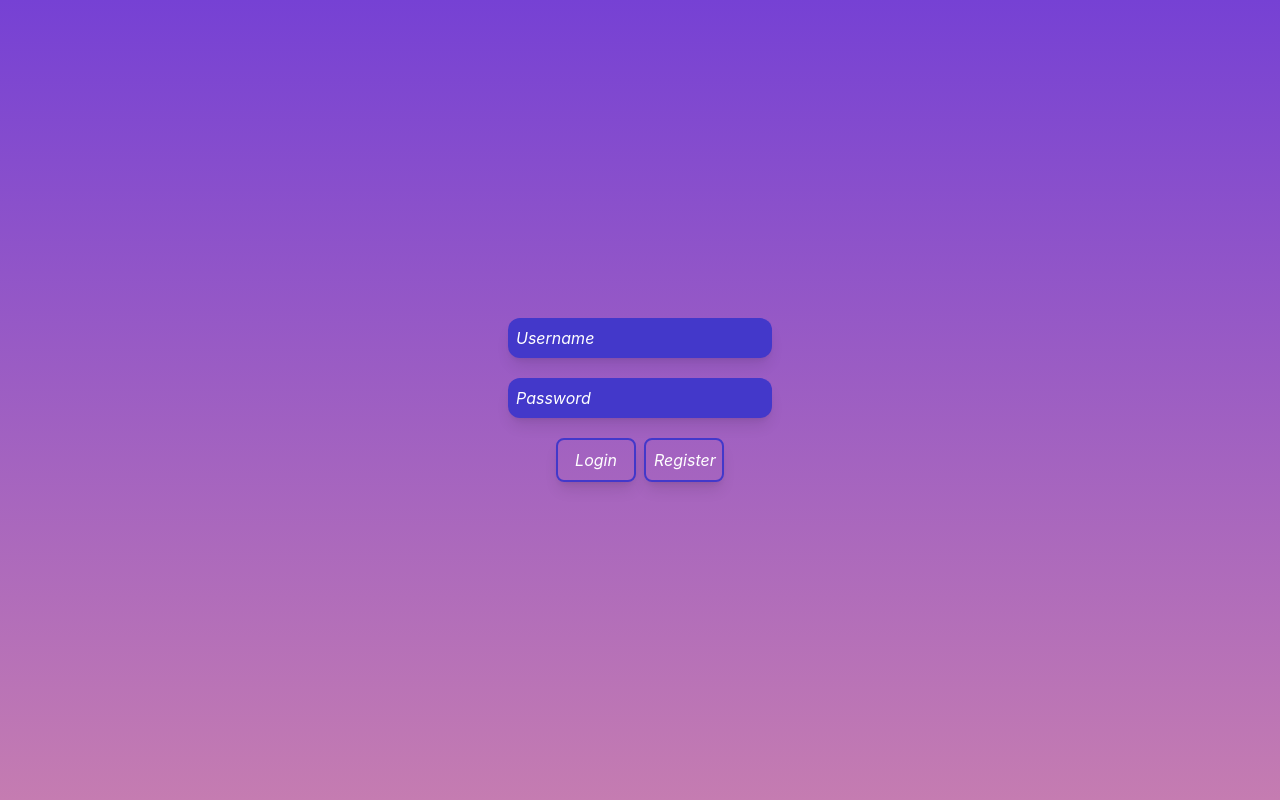
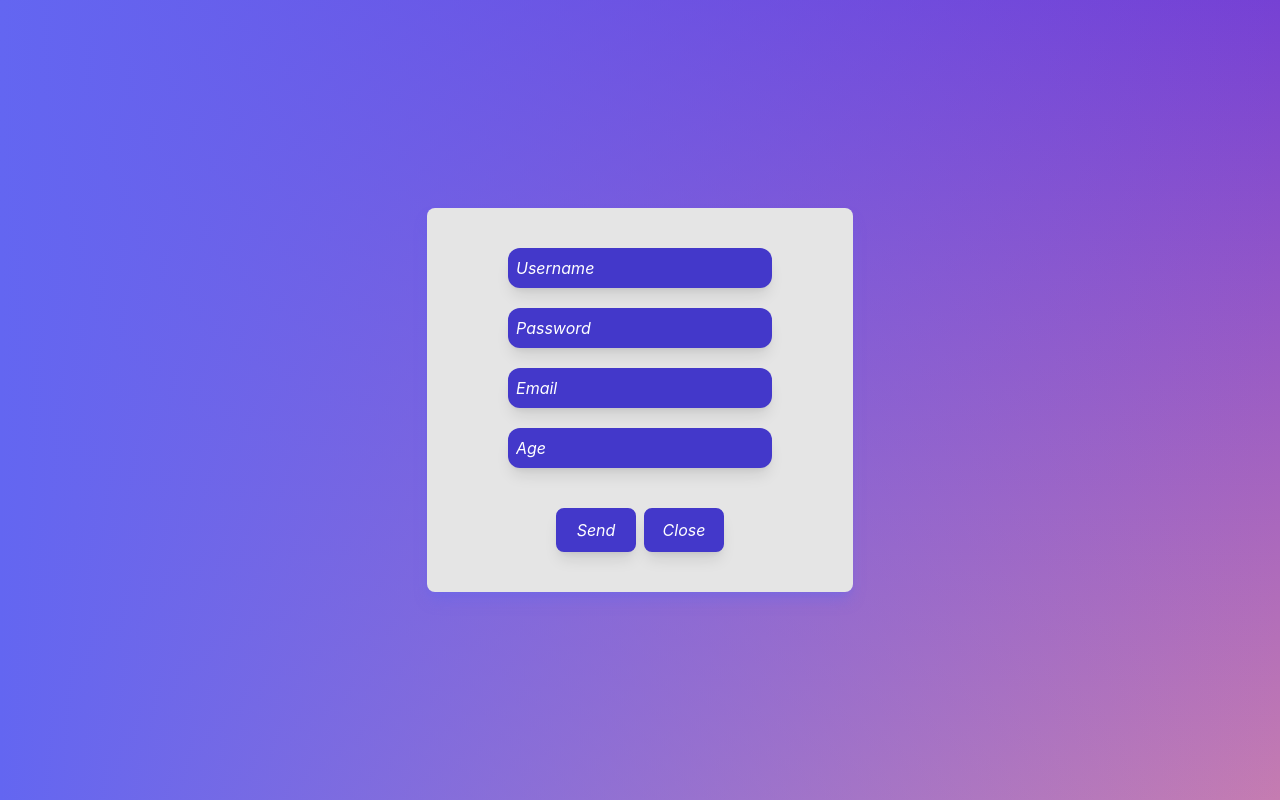
Before and after one commit to brahidev/new-universe, a Next.js app: page / in a window 1280 px wide. Both pictures are taken after a click on the button "Register". Built offline with nearby package versions, Linux system fonts and the light colour scheme.

Commit message:
Modal Register

```diff
--- /dev/null
+++ b/components/Backdrop/index.js
@@ -0,0 +1,17 @@
+import { motion } from 'framer-motion';
+
+const Backdrop = ({ children, onclick }) => {
+    return (
+        <motion.div
+            className="absolute top-0 left-0 h-full w-full flex items-center content-center overflow-y-hidden bg-gradient-to-r from-indigo-500"
+            onClick={ onclick }
+            initial={{ opacity: 0 }}
+            animate={{ opacity: 1 }}
+            exit={{ opacity: 0 }}
+        >
+            { children }
+        </motion.div>
+    )
+}
+
+export default Backdrop
--- a/components/Login/index.js
+++ b/components/Login/index.js
@@ -1,57 +1,72 @@
-import { motion } from 'framer-motion';
+import { useState } from 'react';
 
-const Login = () => (
+import { motion, AnimatePresence } from 'framer-motion';
+import Modal from '../Modal';
+
+const Login = () => {
+
+    const [modalOpen, setModalOpen] = useState(false)
+
+    const close = () => setModalOpen(false)
+    const open = () => setModalOpen(true)
+
+    return (
         <>
-        <motion.div
+            <div
                 className="flex flex-col"
-            animate={{ x: [-10, 0], }}
-            transition={{
-                delay: 0.5,
-                x: { duration: 1 },
-                default: { ease: "linear" }
-            }}
             >
                 <div className="pb-5">
-                <input
+                    <motion.input
                         type="text"
                         placeholder="Username"
                         className="p-2 rounded-xl text-white bg-indigo-700 shadow-lg outline-0 placeholder:italic placeholder:text-white"
+                        whileHover={{ scale: 1.1 }}
+                        whileTap={{ scale: 0.9 }}
                     />
                 </div>
                 <div>
-                <input
+                    <motion.input
                         type="password"
                         placeholder="Password"
                         className="p-2 rounded-xl text-white bg-indigo-700 shadow-lg outline-0 placeholder:italic placeholder:text-white"
+                        whileHover={{ scale: 1.1 }}
+                        whileTap={{ scale: 0.9 }}
                     />
                 </div>
-        </motion.div>
-        <motion.div
+            </div>
+            <div
                 className="flex flex-row justify-center pt-5"
-            animate={{ x: [10, 0], }}
-            transition={{
-                delay: 0.5,
-                x: { duration: 1 },
-                default: { ease: "linear" }
-            }}
             >
                 <div className="mr-2">
-                <button
+                    <motion.button
                         className="p-2 w-20 italic text-center text-white rounded-lg shadow-lg border-solid border-2 border-indigo-700"
+                        whileHover={{ scale: 1.1 }}
+                        whileTap={{ scale: 0.9 }}
                     >
                         Login
-                </button>
+                    </motion.button>
                 </div>
                 <div>
-                <button
+                    <motion.button
                         className="p-2 w-20 italic text-center text-white rounded-lg shadow-lg border-solid border-2 border-indigo-700"
+                        whileHover={{ scale: 1.1 }}
+                        whileTap={{ scale: 0.9 }}
+                        onClick={ () => (modalOpen ? close() : open()) }
                     >
                         Register
-                </button>
+                    </motion.button>
                 </div>
-        </motion.div>
+            </div>
+
+            <AnimatePresence
+                initial={ false }
+                exitBeforeEnter={ true }
+                onExitComplete={ () => null }
+            >
+                { modalOpen && <Modal modalOpen={ modalOpen } handleClose={ close } /> }
+            </AnimatePresence>
         </>
-
     )
+}
 
 export default Login
--- /dev/null
+++ b/components/Modal/index.js
@@ -0,0 +1,100 @@
+import { motion } from "framer-motion"
+import Backdrop from "../Backdrop"
+
+const dropIn = {
+    hidden: {
+        y: "-100vh",
+        opacity: 0
+    },
+    visible: {
+        y: "0",
+        opacity: 1,
+        transition: {
+            duration: 0.1,
+            type: "spring",
+            damping: 100,
+            stiffness: 500
+        }
+    },
+    exit: {
+        y: "100vh",
+        opacity: 0
+    }
+}
+
+const Modal = ({ handleClose, content }) => {
+    return (
+        <Backdrop onclick={ handleClose }>
+            <motion.div
+                onClick={ (e) => e.stopPropagation() }
+                className="w-1/3 h-auto m-auto p-10 rounded-lg flex flex-col items-center shadow-lg shadow-indigo-500/40 bg-neutral-200"
+                variants={ dropIn }
+                initial="hidden"
+                animate="visible"
+                exit="exit"
+            >
+                <div className="flex flex-col">
+                    <div className="pb-5">
+                        <motion.input
+                        type="text"
+                        placeholder="Username"
+                        className="p-2 rounded-xl text-white bg-indigo-700 shadow-lg outline-0 placeholder:italic placeholder:text-white"
+                        whileHover={{ scale: 1.1 }}
+                        whileTap={{ scale: 0.9 }}
+                        />
+                    </div>
+                    <div className="pb-5">
+                        <motion.input
+                        type="password"
+                        placeholder="Password"
+                        className="p-2 rounded-xl text-white bg-indigo-700 shadow-lg outline-0 placeholder:italic placeholder:text-white"
+                        whileHover={{ scale: 1.1 }}
+                        whileTap={{ scale: 0.9 }}
+                        />
+                    </div>
+                    <div className="pb-5">
+                        <motion.input
+                        type="email"
+                        placeholder="Email"
+                        className="p-2 rounded-xl text-white bg-indigo-700 shadow-lg outline-0 placeholder:italic placeholder:text-white"
+                        whileHover={{ scale: 1.1 }}
+                        whileTap={{ scale: 0.9 }}
+                        />
+                    </div>
+                    <div className="pb-5">
+                        <motion.input
+                        type="text"
+                        placeholder="Age"
+                        className="p-2 rounded-xl text-white bg-indigo-700 shadow-lg outline-0 placeholder:italic placeholder:text-white"
+                        whileHover={{ scale: 1.1 }}
+                        whileTap={{ scale: 0.9 }}
+                        />
+                    </div>
+                </div>
+                <div className="flex flex-row justify-center pt-5">
+                    <div className="mr-2">
+                        <motion.button
+                        className="p-2 w-20 italic text-center text-white rounded-lg shadow-lg border-solid border-2 border-indigo-700 bg-indigo-700"
+                        whileHover={{ scale: 1.1 }}
+                        whileTap={{ scale: 0.9 }}
+                        >
+                            Send
+                        </motion.button>
+                    </div>
+                    <div>
+                        <motion.button
+                        className="p-2 w-20 italic text-center text-white rounded-lg shadow-lg border-solid border-2 border-indigo-700 bg-indigo-700"
+                        whileHover={{ scale: 1.1 }}
+                        whileTap={{ scale: 0.9 }}
+                        onClick={handleClose}
+                        >
+                            Close
+                        </motion.button>
+                    </div>
+                </div>
+            </motion.div>
+        </Backdrop>
+    )
+}
+
+export default Modal
--- a/styles/globals.css
+++ b/styles/globals.css
@@ -1,3 +1,4 @@
+@import-normalize;
 @tailwind base;
 @tailwind components;
 @tailwind utilities;
```
Lines whose indentation alone changed are shown as unchanged.
